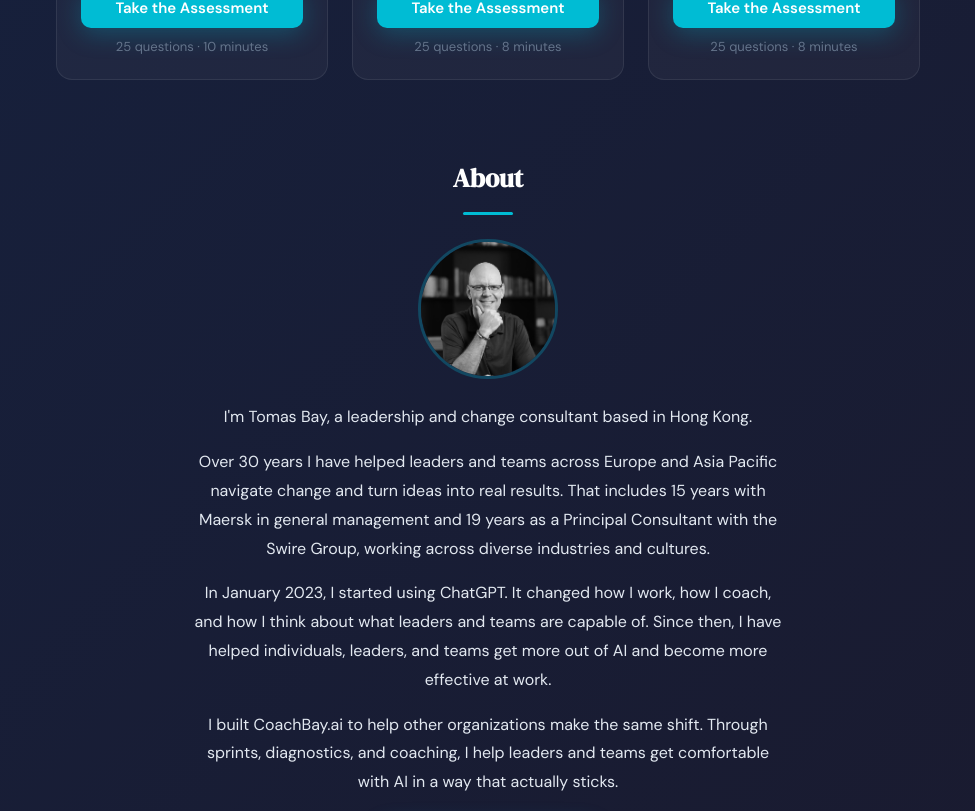
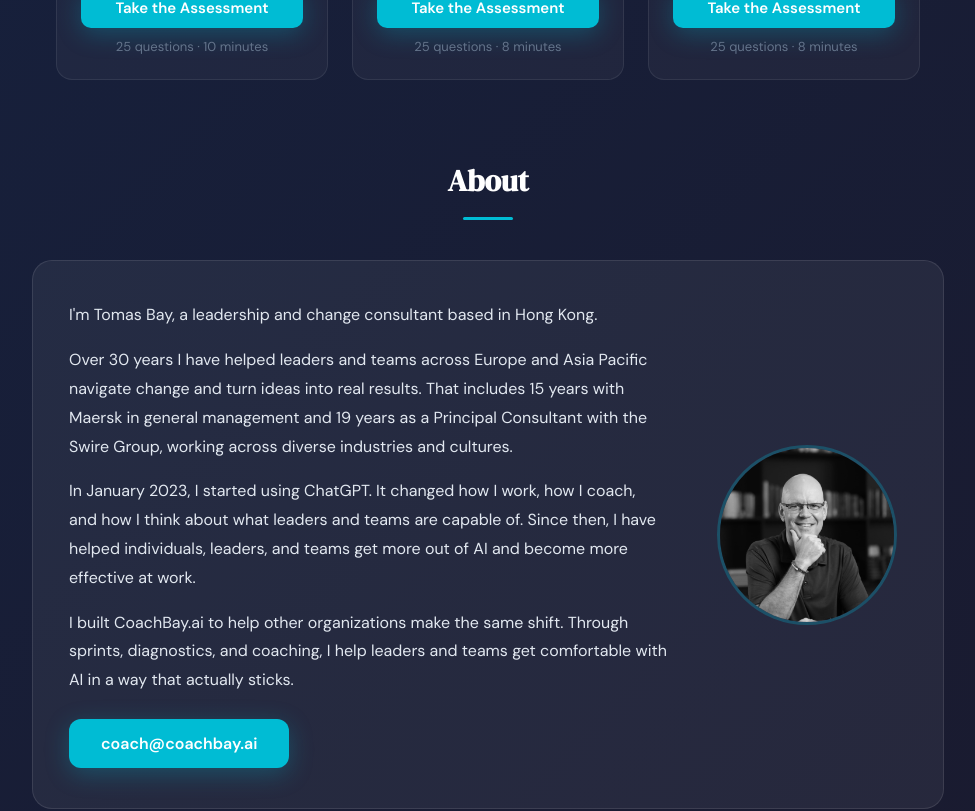
Before and after one commit to coachbay/site, a React (Vite) app: page / in a window 1280 px wide. Shown: the part 3000-3811 px from the top of the page, without its empty margins (152-1127 px from the left). Built offline with nearby package versions, Linux system fonts and the light colour scheme.

Commit message:
Redesign About section: card layout, text left, photo right

```diff
--- a/LandingPage.jsx
+++ b/LandingPage.jsx
@@ -731,36 +731,32 @@ export default function LandingPage({ onNavigate }) {
 
       {/* About Section */}
       <div style={{
-        maxWidth: 640,
+        maxWidth: 960,
         margin: "0 auto",
         padding: "40px 24px 48px",
-        textAlign: "center",
       }}>
+        <div style={{ textAlign: "center", marginBottom: 40 }}>
           <h2 style={{
             fontFamily: "'DM Serif Display', serif",
-          fontSize: 26,
+            fontSize: 30,
             color: "#fff",
             margin: "0 0 8px",
           }}>
             About
           </h2>
           <div style={{ width: 50, height: 3, background: CYAN, margin: "16px auto", borderRadius: 2 }} />
-        <div style={{ marginTop: 24, marginBottom: 24, display: "flex", justifyContent: "center" }}>
-          <div style={{ width: 140, height: 140, borderRadius: "50%", overflow: "hidden", border: `3px solid ${CYAN}44` }}>
-          <img
-            src="/tomas.jpg"
-            alt="Tomas Bay"
-            style={{
-              width: 140,
-              height: 140,
-              borderRadius: "50%",
-              objectFit: "cover",
-              objectPosition: "center 15%",
-              transform: "scale(1.4)",
-            }}
-          />
         </div>
-        </div>
+        <div style={{
+          background: "rgba(255,255,255,0.06)",
+          border: "1px solid rgba(255,255,255,0.1)",
+          borderRadius: 20,
+          padding: "40px 36px",
+          display: "flex",
+          gap: 40,
+          alignItems: "center",
+          flexWrap: "wrap",
+        }}>
+          <div style={{ flex: "1 1 340px", textAlign: "left" }}>
             <p style={{
               color: "#e2e8f0",
               fontSize: 16,
@@ -810,6 +806,30 @@ export default function LandingPage({ onNavigate }) {
               coach@coachbay.ai
             </a>
           </div>
+          <div style={{
+            flex: "0 0 auto",
+            display: "flex",
+            justifyContent: "center",
+            width: "100%",
+            maxWidth: 200,
+          }}>
+            <div style={{ width: 180, height: 180, borderRadius: "50%", overflow: "hidden", border: `3px solid ${CYAN}44` }}>
+              <img
+                src="/tomas.jpg"
+                alt="Tomas Bay"
+                style={{
+                  width: 180,
+                  height: 180,
+                  borderRadius: "50%",
+                  objectFit: "cover",
+                  objectPosition: "center 15%",
+                  transform: "scale(1.4)",
+                }}
+              />
+            </div>
+          </div>
+        </div>
+      </div>
 
       {/* Footer */}
       <div style={{
```
Lines whose indentation alone changed are shown as unchanged.
